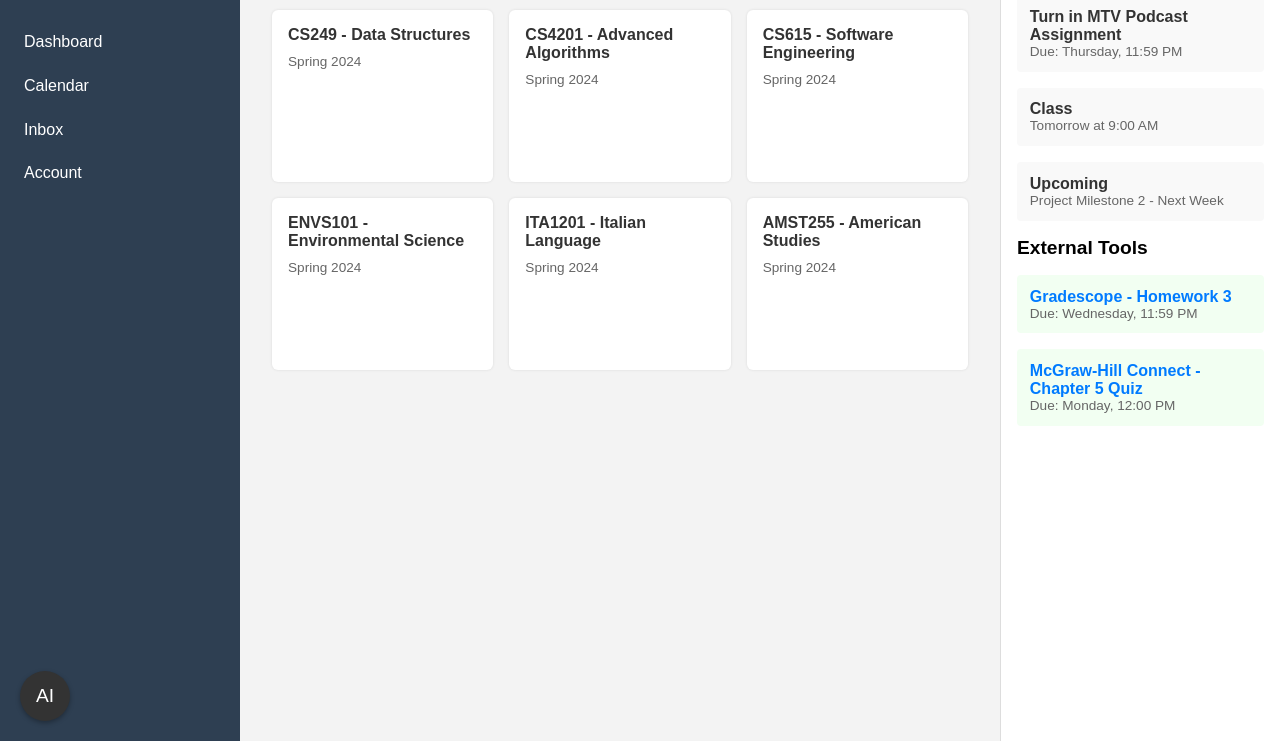
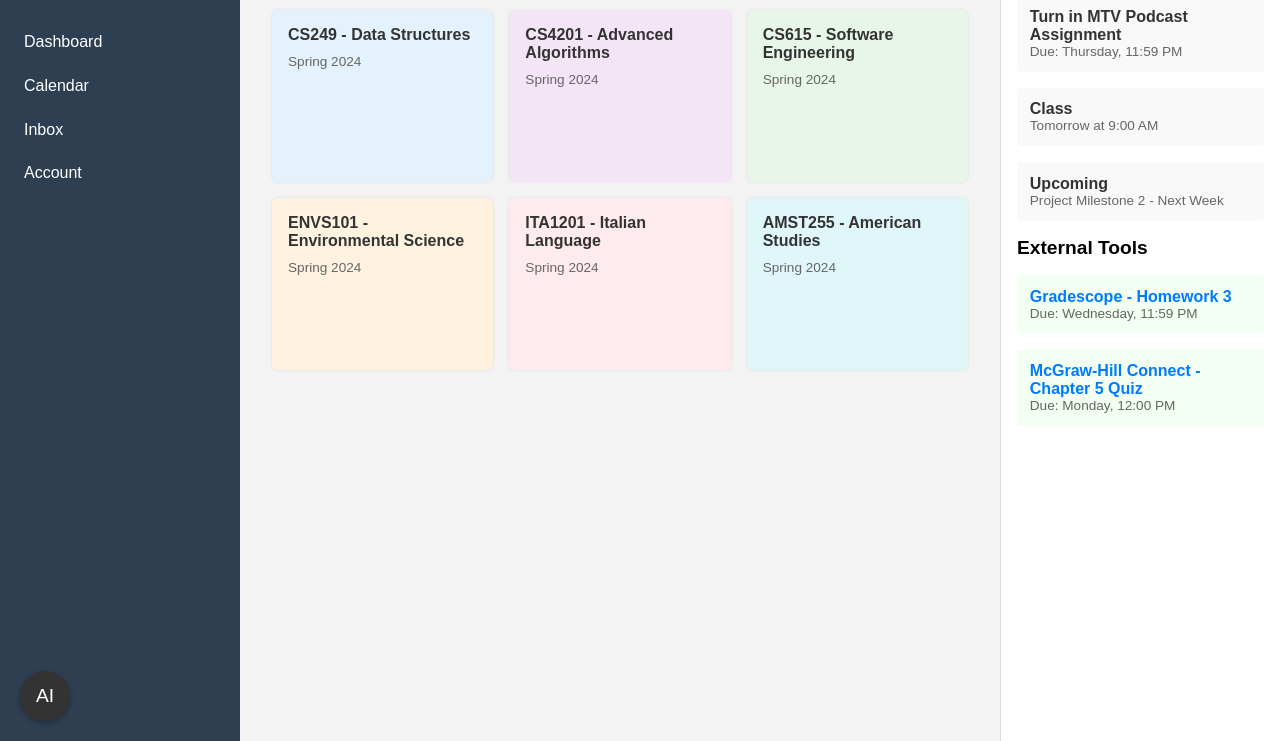
Before and after one commit to praneeth-vadrevu/Edu-Horizon, a plain HTML site: page index.html in a window 1280 px wide. Shown: the part 59-800 px from the top of the page. Drawn offline with Linux system fonts and the light colour scheme.

Commit message:
Colours added to the course tabs

```diff
--- a/index.html
+++ b/index.html
@@ -305,37 +305,37 @@
     <div class="main-content">
       <h1>Dashboard</h1>
       <div class="card-grid">
-        <div class="course-card">
+        <div class="course-card" style="background-color: #E3F2FD;">
           <a href="Templates/cs249.html">
             <h3>CS249 - Data Structures</h3>
             <span class="course-term">Spring 2024</span>
           </a>
         </div>
-        <div class="course-card">
+        <div class="course-card" style="background-color: #F3E5F5;">
           <a href="Templates/CS4201.html">
             <h3>CS4201 - Advanced Algorithms</h3>
             <span class="course-term">Spring 2024</span>
           </a>
         </div>
-        <div class="course-card">
+        <div class="course-card" style="background-color: #E8F5E9;">
           <a href="Templates/CS615.html">
             <h3>CS615 - Software Engineering</h3>
             <span class="course-term">Spring 2024</span>
           </a>
         </div>
-        <div class="course-card">
+        <div class="course-card" style="background-color: #FFF3E0;">
           <a href="Templates/ENVS101.html">
             <h3>ENVS101 - Environmental Science</h3>
             <span class="course-term">Spring 2024</span>
           </a>
         </div>
-        <div class="course-card">
+        <div class="course-card" style="background-color: #FFEBEE;">
           <a href="Templates/ITA1201.html">
             <h3>ITA1201 - Italian Language</h3>
             <span class="course-term">Spring 2024</span>
           </a>
         </div>
-        <div class="course-card">
+        <div class="course-card" style="background-color: #E0F7FA;">
           <a href="Templates/AMST255.html">
             <h3>AMST255 - American Studies</h3>
             <span class="course-term">Spring 2024</span>
```
